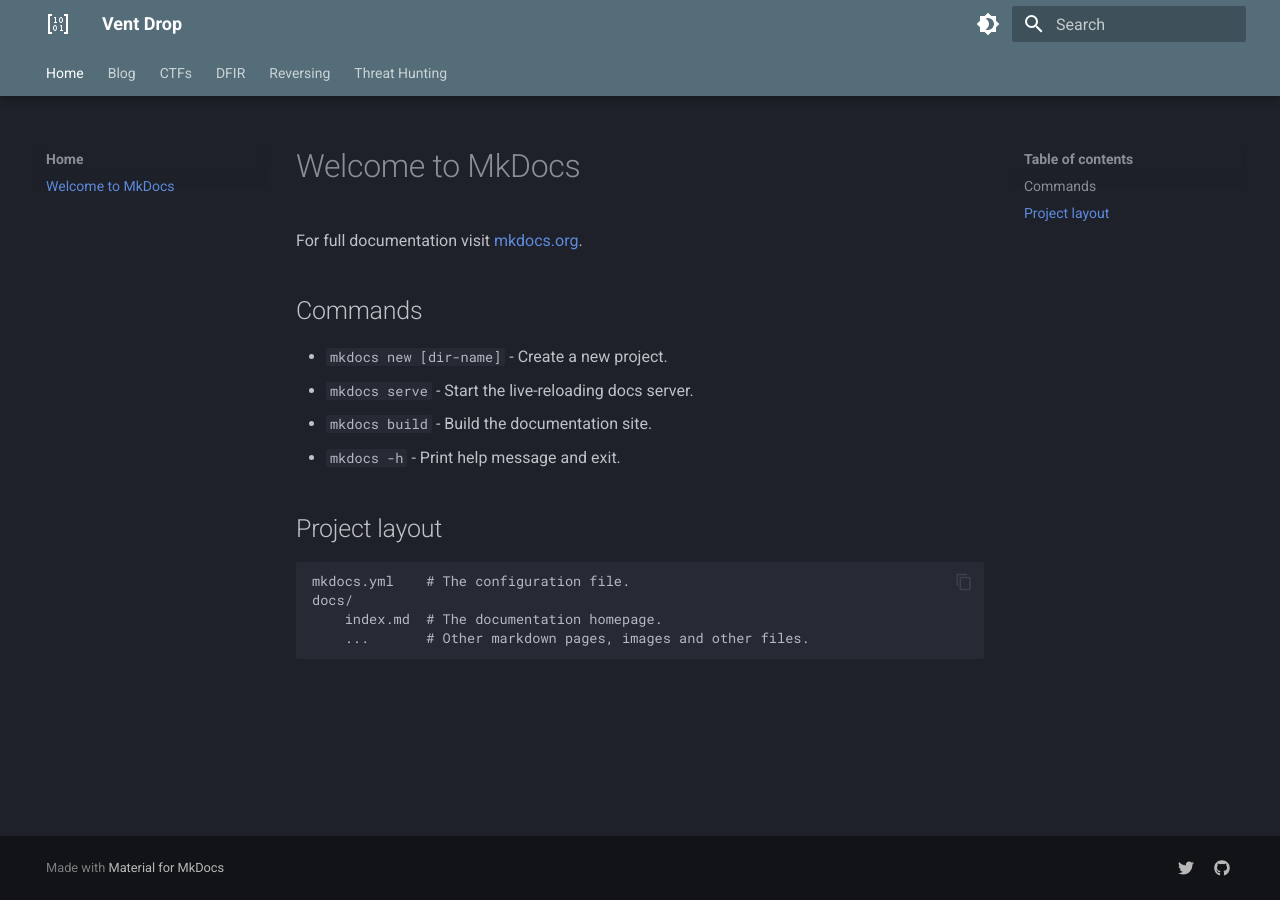
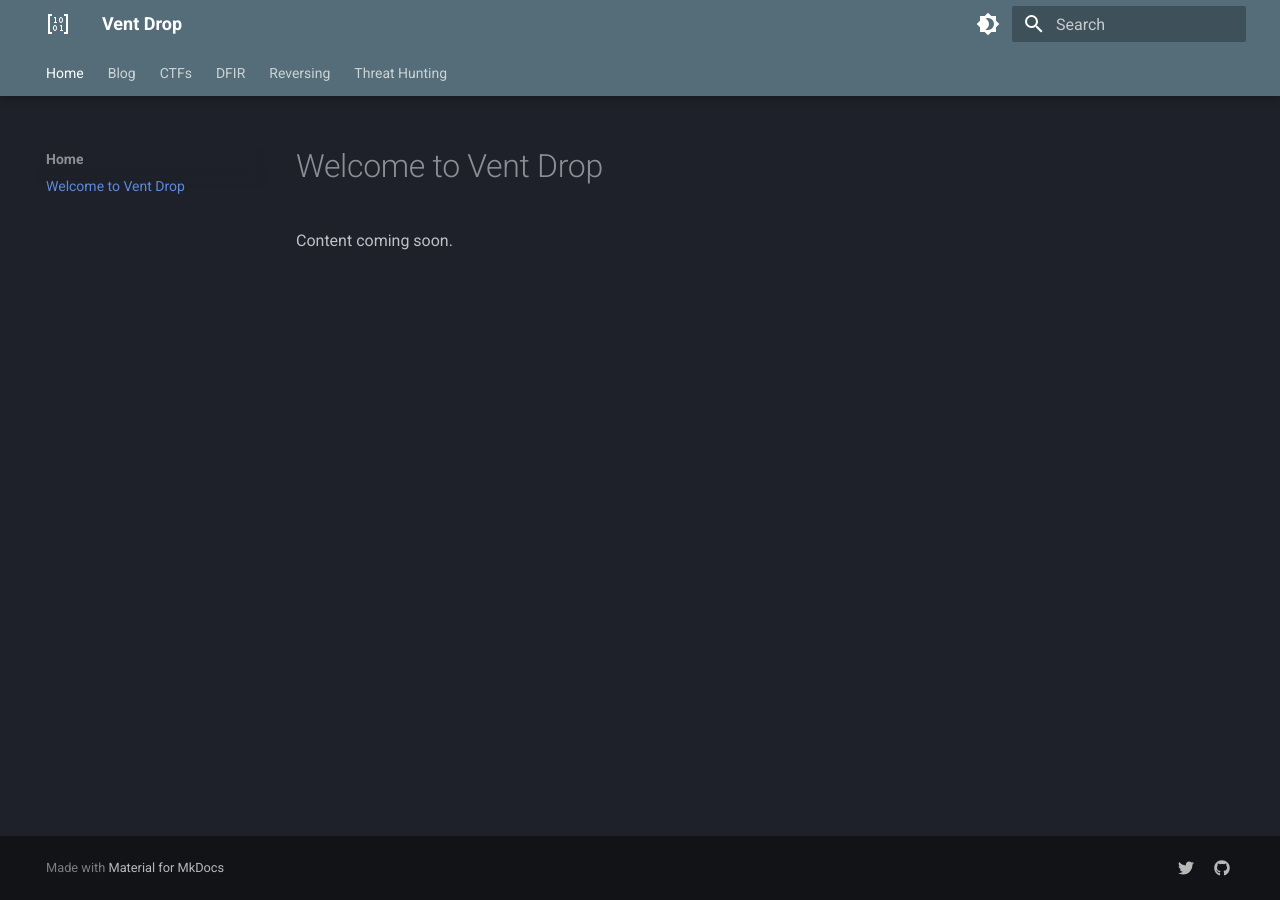
Before and after one commit to ventdrop/ventdrop.github.io, an MkDocs documentation site: the page built from docs/index.md, in a window 1280 px wide. Built offline with MkDocs 1.6.1 and Material for MkDocs 9.7.7, drawn with Linux system fonts in a browser that asks for light colours.

Commit message:
Modify homepage

```diff
--- a/docs/index.md
+++ b/docs/index.md
@@ -1,17 +1,3 @@
-# Welcome to MkDocs
+# Welcome to Vent Drop
 
-For full documentation visit [mkdocs.org](https://www.mkdocs.org).
-
-## Commands
-
-* `mkdocs new [dir-name]` - Create a new project.
-* `mkdocs serve` - Start the live-reloading docs server.
-* `mkdocs build` - Build the documentation site.
-* `mkdocs -h` - Print help message and exit.
-
-## Project layout
-
-    mkdocs.yml    # The configuration file.
-    docs/
-        index.md  # The documentation homepage.
-        ...       # Other markdown pages, images and other files.
+Content coming soon.
```
